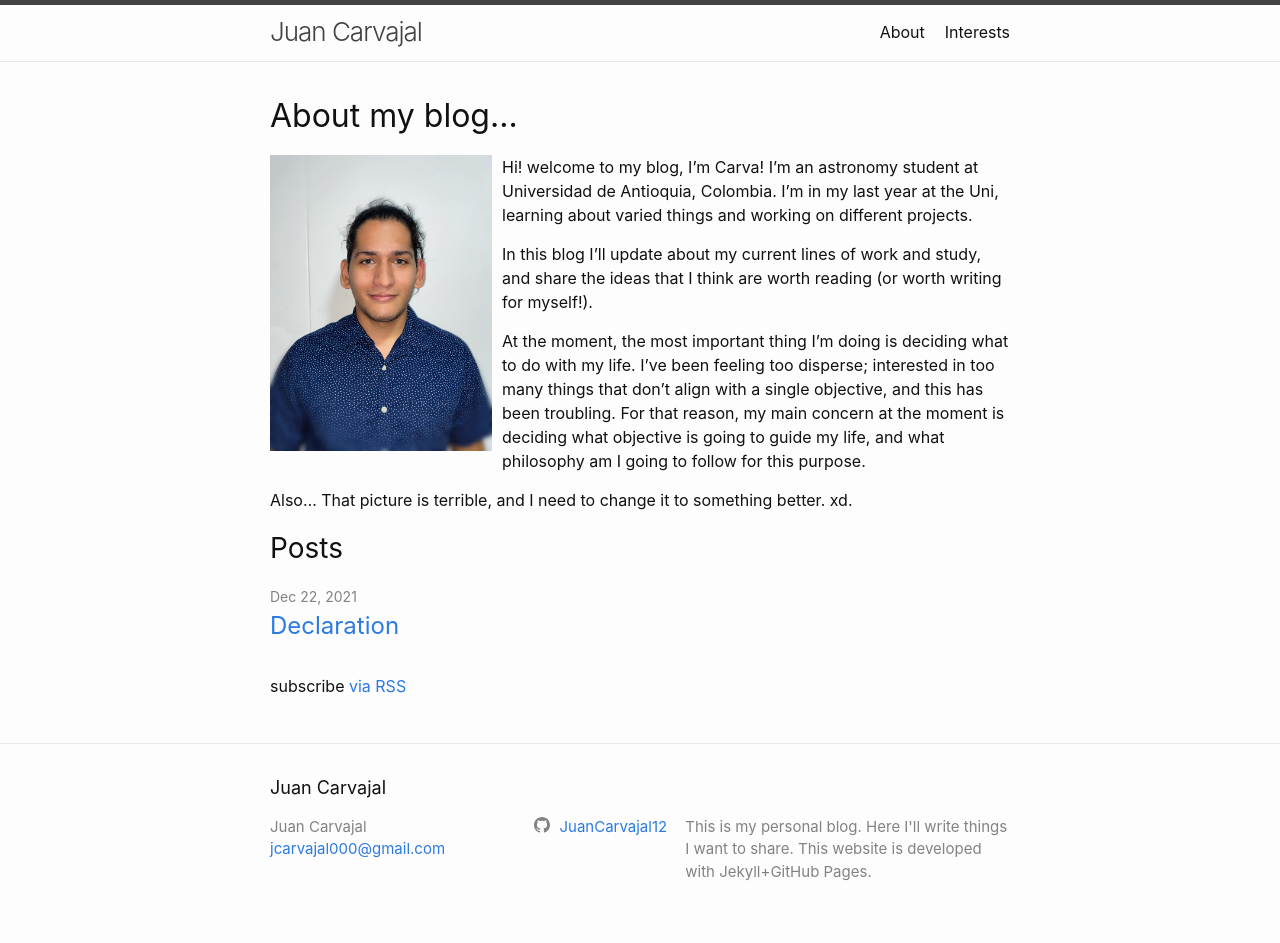
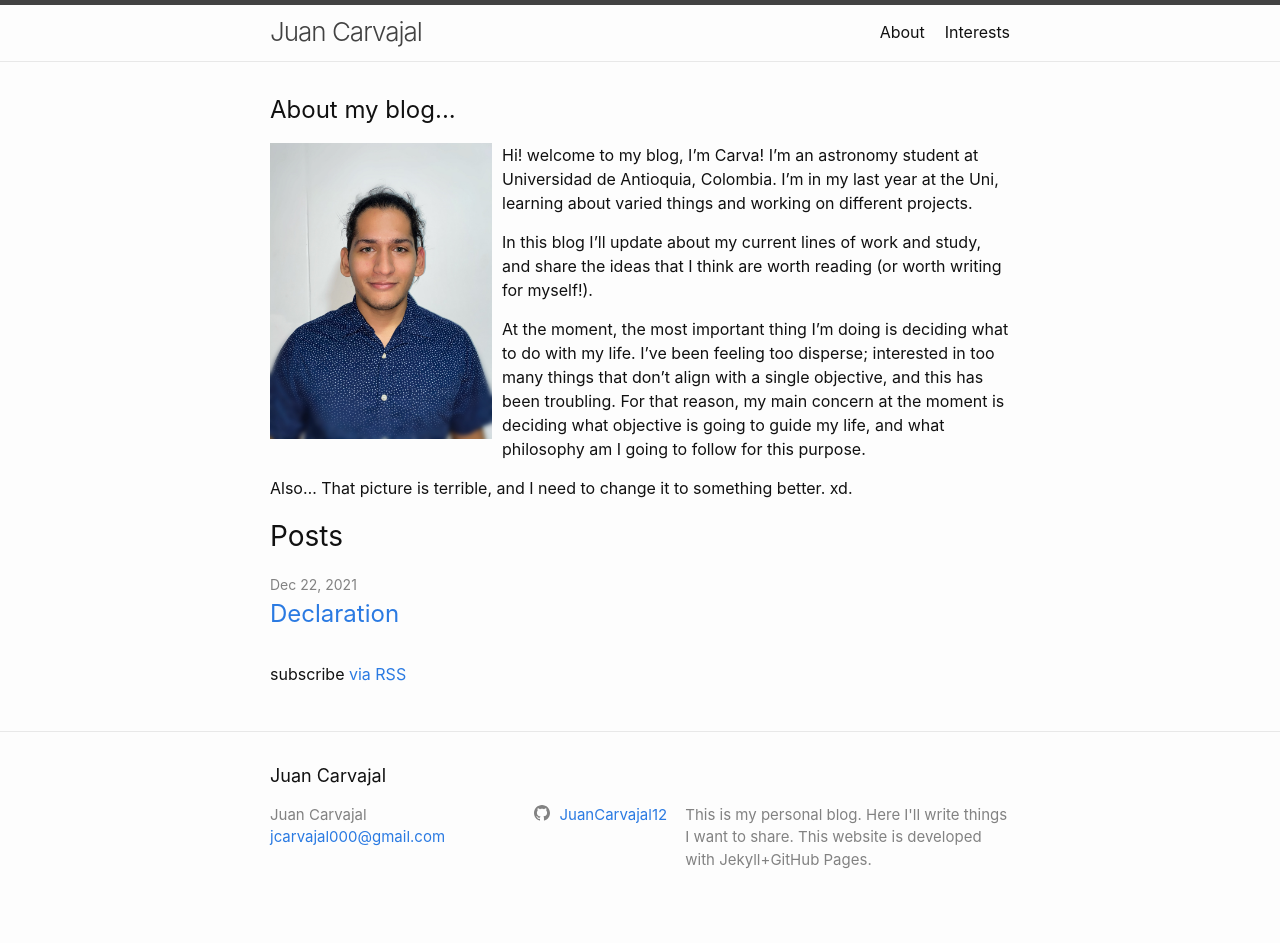
Before and after one commit to JuanCarvajal12/personal-blog, a Jekyll site: the page built from index.markdown, in a window 1280 px wide. Built offline with Jekyll 4.4.1, drawn with Linux system fonts in a browser that asks for light colours.

```diff
--- a/index.markdown
+++ b/index.markdown
@@ -5,7 +5,7 @@
 layout: home
 ---
 
-<h1>About my blog...</h1>
+<h2>About my blog...</h2>
 
 <div>
     <img src="assets/My_pp.jpeg"
```
